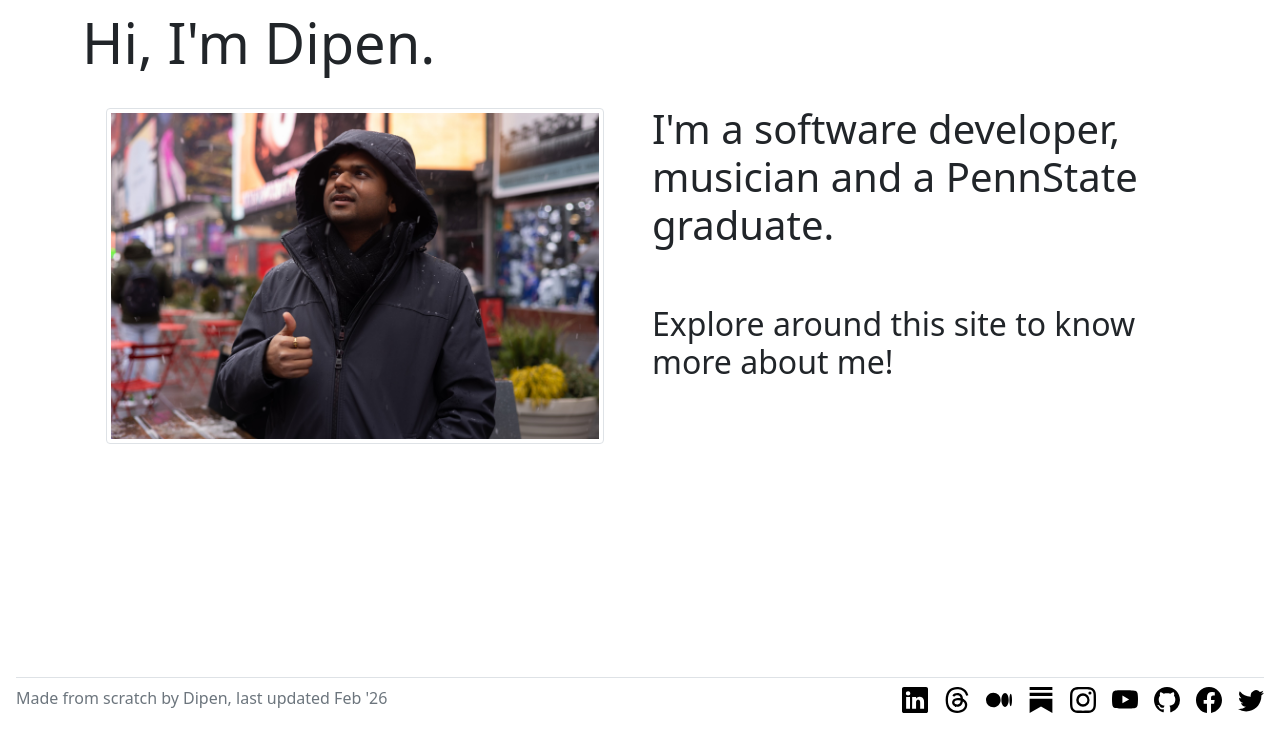
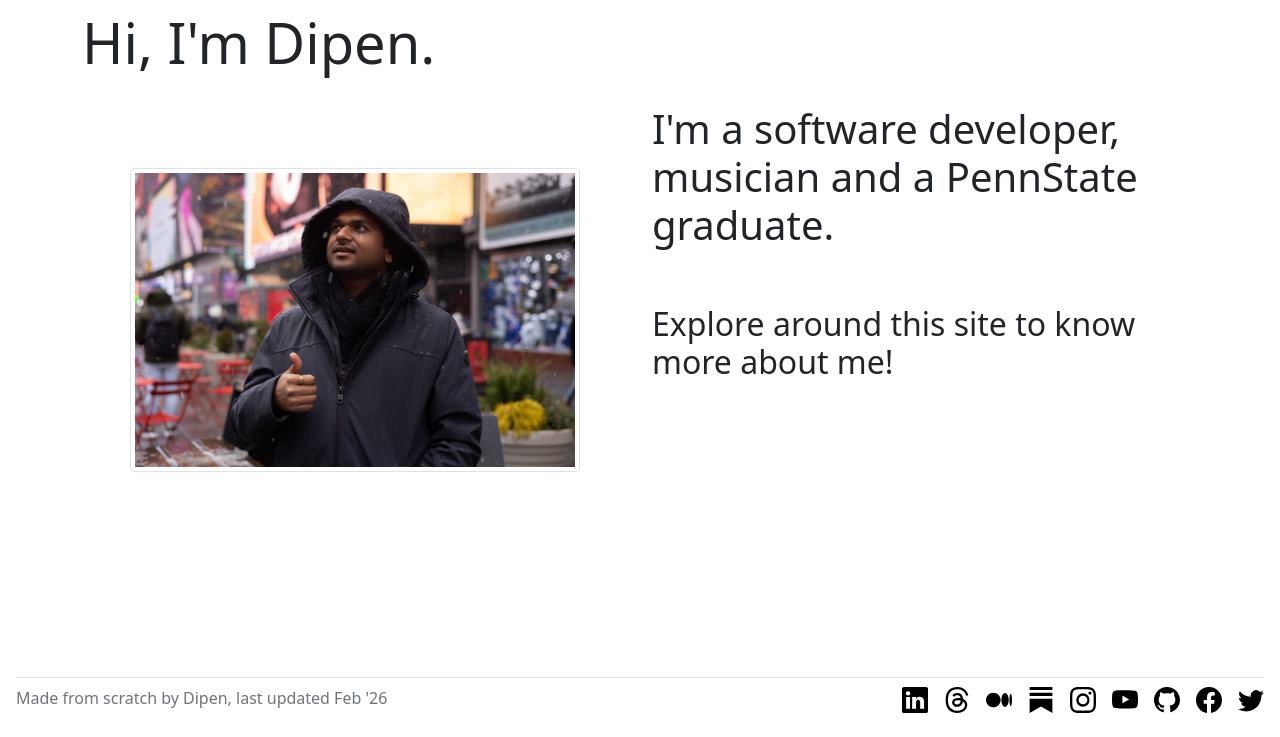
Before and after one commit to dipengupta/personal-website, a Django app: page / in a window 1280 px wide. Shown: the part 63-800 px from the top of the page. Run offline with Django 3.2, Linux system fonts and the light colour scheme; some libraries are stand-ins or nearby versions.

Commit message:
modded home page to add more photos

```diff
--- a/mysite/templates/mysite/header.html
+++ b/mysite/templates/mysite/header.html
@@ -44,6 +44,53 @@
 		.carousel-item-fixed-height .img-fluid {
 			max-height: 400px;
 			width: auto;
+		}
+
+		.home-profile-carousel {
+			max-width: 38rem;
+			margin: 0 auto;
+		}
+
+		.home-profile-slide {
+			padding: 0.25rem 2.5rem;
+		}
+
+		.home-profile-frame {
+			height: 26rem;
+			display: flex;
+			align-items: center;
+			justify-content: center;
+			padding: 0.5rem;
+			border-radius: 0.4rem;
+		}
+
+		.home-profile-frame .img-thumbnail {
+			max-height: 100%;
+			max-width: 100%;
+			width: auto;
+			height: auto;
+		}
+
+		.home-profile-carousel .carousel-control-prev,
+		.home-profile-carousel .carousel-control-next {
+			width: 14%;
+			filter: invert(100%);
+			display: none;
+		}
+
+		@media (max-width: 767.98px) {
+			.home-profile-carousel {
+				max-width: 100%;
+			}
+
+			.home-profile-slide {
+				padding: 0.25rem 2rem;
+			}
+
+			.home-profile-frame {
+				height: 20rem;
+				padding: 0.35rem;
+			}
 		}
 	</style>
 
--- a/mysite/templates/mysite/home.html
+++ b/mysite/templates/mysite/home.html
@@ -15,8 +15,38 @@
             <div class="col">
                 <h2 class="display-4 font-weight-bold">Hi, I'm Dipen.</h2>
                 <br>
-                <div class="container-fluid">
-                    <img class="img-fluid img-thumbnail" src="{% static 'images/main.jpeg' %}" alt="dipen" height="1000rem" width="1000rem">
+                <div id="homeProfileCarouselDesktop" class="carousel slide home-profile-carousel container-fluid px-0" data-bs-ride="carousel" data-bs-interval="2750">
+                    <div class="carousel-inner">
+                        <div class="carousel-item active home-profile-slide">
+                            <div class="home-profile-frame">
+                                <img class="img-fluid img-thumbnail" src="{% static 'images/main.jpeg' %}" alt="Dipen profile photo">
+                            </div>
+                        </div>
+                        <div class="carousel-item home-profile-slide">
+                            <div class="home-profile-frame">
+                                <img class="img-fluid img-thumbnail" src="{% static 'images/home/acadia_profile.JPG' %}" alt="Dipen profile photo in Acadia">
+                            </div>
+                        </div>
+                        <div class="carousel-item home-profile-slide">
+                            <div class="home-profile-frame">
+                                <img class="img-fluid img-thumbnail" src="{% static 'images/home/acoustic_profile.JPG' %}" alt="Dipen with acoustic guitar">
+                            </div>
+                        </div>
+                        <div class="carousel-item home-profile-slide">
+                            <div class="home-profile-frame">
+                                <img class="img-fluid img-thumbnail" src="{% static 'images/home/doubleneck_profile.jpeg' %}" alt="Dipen with doubleneck guitar">
+                            </div>
+                        </div>
+                    </div>
+
+                    <button class="carousel-control-prev" type="button" data-bs-target="#homeProfileCarouselDesktop" data-bs-slide="prev">
+                        <span class="carousel-control-prev-icon" aria-hidden="true"></span>
+                        <span class="visually-hidden">Previous</span>
+                    </button>
+                    <button class="carousel-control-next" type="button" data-bs-target="#homeProfileCarouselDesktop" data-bs-slide="next">
+                        <span class="carousel-control-next-icon" aria-hidden="true"></span>
+                        <span class="visually-hidden">Next</span>
+                    </button>
                 </div>
             </div>
 
@@ -39,8 +69,38 @@
     <div class="jumbotron d-xs-block d-sm-block d-md-none justify-content-center mx-2">
 
         <h2 class="display-4 font-weight-bold">Hi, I'm Dipen.</h2>
-        <div class="container-fluid text-center mt-1">
-            <img class="img-fluid img-thumbnail center-block" src="{% static 'images/main.jpeg' %}" alt="dipen" height="450rem" width="450rem">
+        <div id="homeProfileCarouselMobile" class="carousel slide home-profile-carousel mt-1" data-bs-ride="carousel" data-bs-interval="2750">
+            <div class="carousel-inner">
+                <div class="carousel-item active home-profile-slide">
+                    <div class="home-profile-frame">
+                        <img class="img-fluid img-thumbnail center-block" src="{% static 'images/main.jpeg' %}" alt="Dipen profile photo">
+                    </div>
+                </div>
+                <div class="carousel-item home-profile-slide">
+                    <div class="home-profile-frame">
+                        <img class="img-fluid img-thumbnail center-block" src="{% static 'images/home/acadia_profile.JPG' %}" alt="Dipen profile photo in Acadia">
+                    </div>
+                </div>
+                <div class="carousel-item home-profile-slide">
+                    <div class="home-profile-frame">
+                        <img class="img-fluid img-thumbnail center-block" src="{% static 'images/home/acoustic_profile.JPG' %}" alt="Dipen with acoustic guitar">
+                    </div>
+                </div>
+                <div class="carousel-item home-profile-slide">
+                    <div class="home-profile-frame">
+                        <img class="img-fluid img-thumbnail center-block" src="{% static 'images/home/doubleneck_profile.jpeg' %}" alt="Dipen with doubleneck guitar">
+                    </div>
+                </div>
+            </div>
+
+            <button class="carousel-control-prev" type="button" data-bs-target="#homeProfileCarouselMobile" data-bs-slide="prev">
+                <span class="carousel-control-prev-icon" aria-hidden="true"></span>
+                <span class="visually-hidden">Previous</span>
+            </button>
+            <button class="carousel-control-next" type="button" data-bs-target="#homeProfileCarouselMobile" data-bs-slide="next">
+                <span class="carousel-control-next-icon" aria-hidden="true"></span>
+                <span class="visually-hidden">Next</span>
+            </button>
         </div>
         <br>
         <h2 class="display-6 font-weight-bold">I'm a software developer, musician and a PennState graduate.</h2>
```
Also changed, not shown: mysite/templates/mysite/sect_contact.html (+56 -56 lines), mysite/static/images/home/acadia_profile.JPG (added), mysite/static/images/home/acoustic_profile.JPG (added), mysite/static/images/home/doubleneck_profile.jpeg (added), 1 other file.
